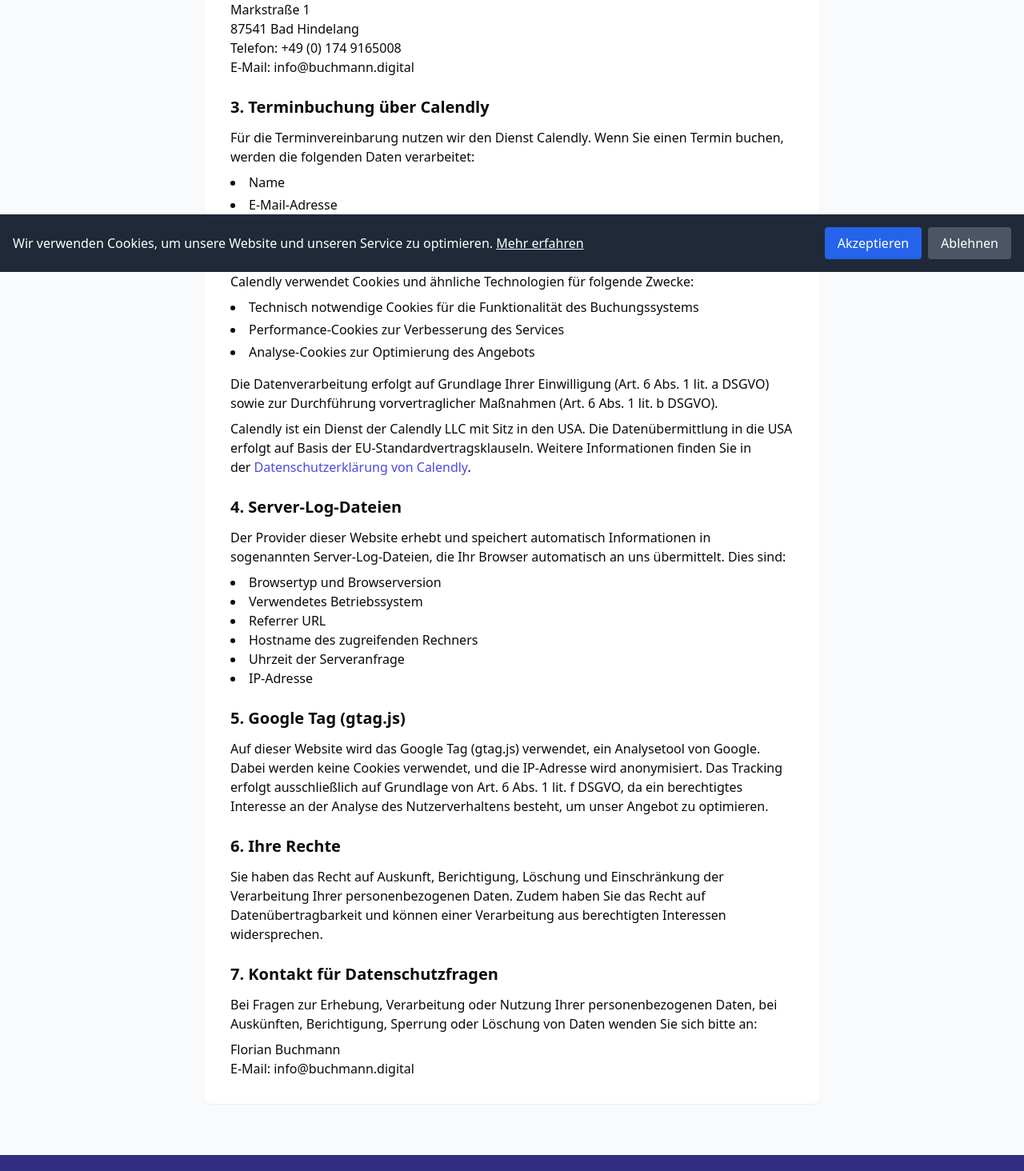
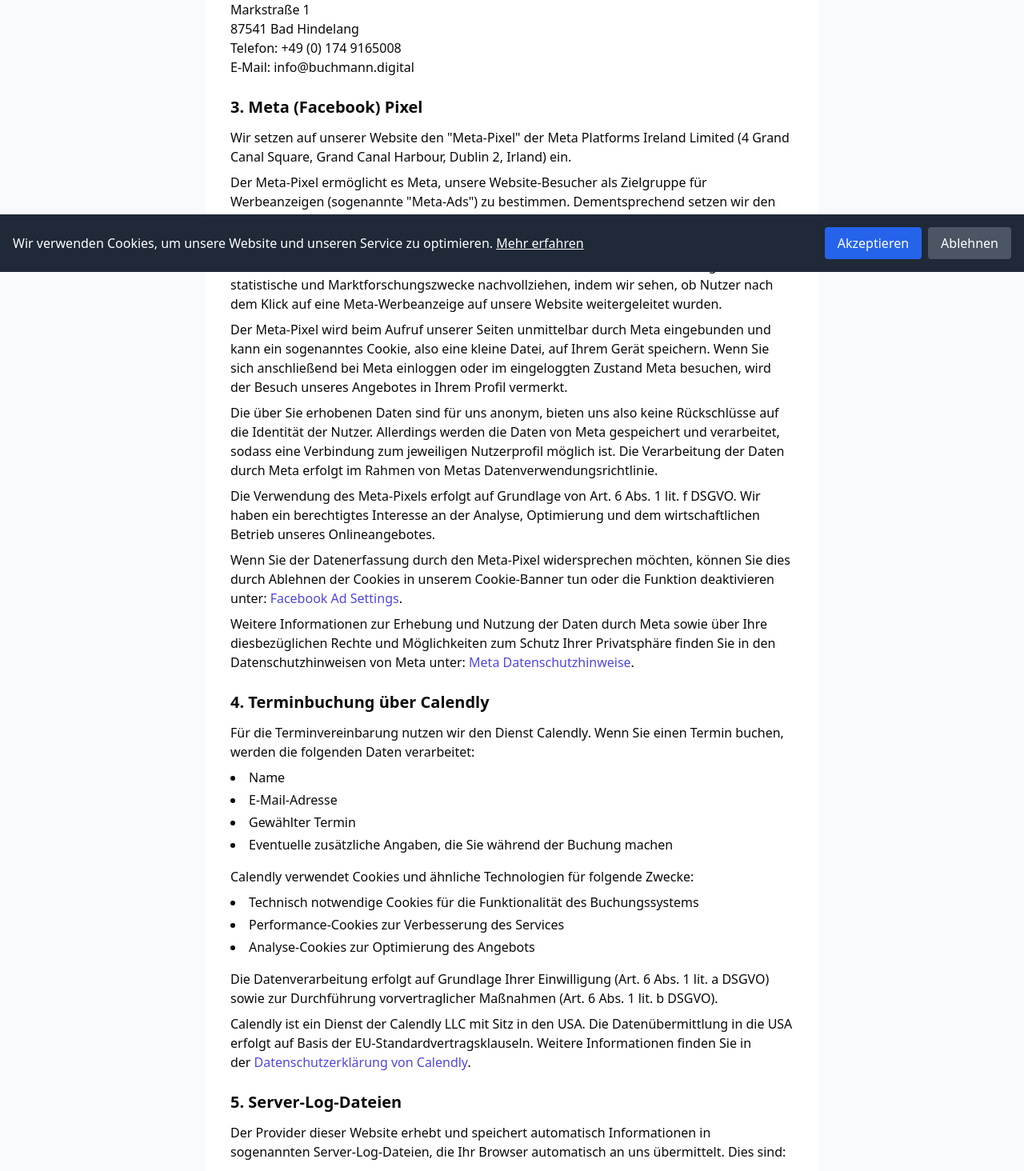
Before and after one commit to buchmanndigital/buchmann-digital-nextjs, a Next.js app: page /datenschutz in a window 1280 px wide. Shown: the part 460-1924 px from the top of the page at 80% size. Built offline with nearby package versions, Linux system fonts and the light colour scheme.

Commit message:
facebook pixel im datentschutz eingebaut

```diff
--- a/src/app/datenschutz/page.tsx
+++ b/src/app/datenschutz/page.tsx
@@ -31,7 +31,35 @@
             </div>
 
             <div>
-              <h2 className="text-xl font-semibold mb-3">3. Terminbuchung über Calendly</h2>
+              <h2 className="text-xl font-semibold mb-3">3. Meta (Facebook) Pixel</h2>
+              <p className="mb-2">
+                Wir setzen auf unserer Website den "Meta-Pixel" der Meta Platforms Ireland Limited (4 Grand Canal Square, Grand Canal Harbour, Dublin 2, Irland) ein.
+              </p>
+              <p className="mb-2">
+                Der Meta-Pixel ermöglicht es Meta, unsere Website-Besucher als Zielgruppe für Werbeanzeigen (sogenannte "Meta-Ads") zu bestimmen. Dementsprechend setzen wir den Meta-Pixel ein, um unsere Meta-Ads nur bei solchen Meta-Nutzern anzuzeigen, die auch ein Interesse an unserem Angebot gezeigt haben.
+              </p>
+              <p className="mb-2">
+                Mithilfe des Meta-Pixels können wir auch die Wirksamkeit der Meta-Werbeanzeigen für statistische und Marktforschungszwecke nachvollziehen, indem wir sehen, ob Nutzer nach dem Klick auf eine Meta-Werbeanzeige auf unsere Website weitergeleitet wurden.
+              </p>
+              <p className="mb-2">
+                Der Meta-Pixel wird beim Aufruf unserer Seiten unmittelbar durch Meta eingebunden und kann ein sogenanntes Cookie, also eine kleine Datei, auf Ihrem Gerät speichern. Wenn Sie sich anschließend bei Meta einloggen oder im eingeloggten Zustand Meta besuchen, wird der Besuch unseres Angebotes in Ihrem Profil vermerkt.
+              </p>
+              <p className="mb-2">
+                Die über Sie erhobenen Daten sind für uns anonym, bieten uns also keine Rückschlüsse auf die Identität der Nutzer. Allerdings werden die Daten von Meta gespeichert und verarbeitet, sodass eine Verbindung zum jeweiligen Nutzerprofil möglich ist. Die Verarbeitung der Daten durch Meta erfolgt im Rahmen von Metas Datenverwendungsrichtlinie.
+              </p>
+              <p className="mb-2">
+                Die Verwendung des Meta-Pixels erfolgt auf Grundlage von Art. 6 Abs. 1 lit. f DSGVO. Wir haben ein berechtigtes Interesse an der Analyse, Optimierung und dem wirtschaftlichen Betrieb unseres Onlineangebotes.
+              </p>
+              <p className="mb-2">
+                Wenn Sie der Datenerfassung durch den Meta-Pixel widersprechen möchten, können Sie dies durch Ablehnen der Cookies in unserem Cookie-Banner tun oder die Funktion deaktivieren unter: <a href="https://www.facebook.com/settings?tab=ads" target="_blank" rel="noopener noreferrer" className="text-indigo-600 hover:text-indigo-800">Facebook Ad Settings</a>.
+              </p>
+              <p className="mb-2">
+                Weitere Informationen zur Erhebung und Nutzung der Daten durch Meta sowie über Ihre diesbezüglichen Rechte und Möglichkeiten zum Schutz Ihrer Privatsphäre finden Sie in den Datenschutzhinweisen von Meta unter: <a href="https://www.facebook.com/about/privacy/" target="_blank" rel="noopener noreferrer" className="text-indigo-600 hover:text-indigo-800">Meta Datenschutzhinweise</a>.
+              </p>
+            </div>
+
+            <div>
+              <h2 className="text-xl font-semibold mb-3">4. Terminbuchung über Calendly</h2>
               <p className="mb-2">
                 Für die Terminvereinbarung nutzen wir den Dienst Calendly. Wenn Sie einen Termin buchen,
                 werden die folgenden Daten verarbeitet:
@@ -69,7 +97,7 @@
             </div>
 
             <div>
-              <h2 className="text-xl font-semibold mb-3">4. Server-Log-Dateien</h2>
+              <h2 className="text-xl font-semibold mb-3">5. Server-Log-Dateien</h2>
               <p>
                 Der Provider dieser Website erhebt und speichert automatisch Informationen in sogenannten
                 Server-Log-Dateien, die Ihr Browser automatisch an uns übermittelt. Dies sind:
@@ -85,7 +113,7 @@
             </div>
 
             <div>
-              <h2 className="text-xl font-semibold mb-3">5. Google Tag (gtag.js)</h2>
+              <h2 className="text-xl font-semibold mb-3">6. Google Tag (gtag.js)</h2>
               <p>
                 Auf dieser Website wird das Google Tag (gtag.js) verwendet, ein Analysetool von Google. Dabei
                 werden keine Cookies verwendet, und die IP-Adresse wird anonymisiert. Das Tracking erfolgt
@@ -95,7 +123,7 @@
             </div>
 
             <div>
-              <h2 className="text-xl font-semibold mb-3">6. Ihre Rechte</h2>
+              <h2 className="text-xl font-semibold mb-3">7. Ihre Rechte</h2>
               <p>
                 Sie haben das Recht auf Auskunft, Berichtigung, Löschung und Einschränkung der Verarbeitung
                 Ihrer personenbezogenen Daten. Zudem haben Sie das Recht auf Datenübertragbarkeit und können
@@ -104,7 +132,7 @@
             </div>
 
             <div>
-              <h2 className="text-xl font-semibold mb-3">7. Kontakt für Datenschutzfragen</h2>
+              <h2 className="text-xl font-semibold mb-3">8. Kontakt für Datenschutzfragen</h2>
               <p>
                 Bei Fragen zur Erhebung, Verarbeitung oder Nutzung Ihrer personenbezogenen Daten, bei
                 Auskünften, Berichtigung, Sperrung oder Löschung von Daten wenden Sie sich bitte an:
```
